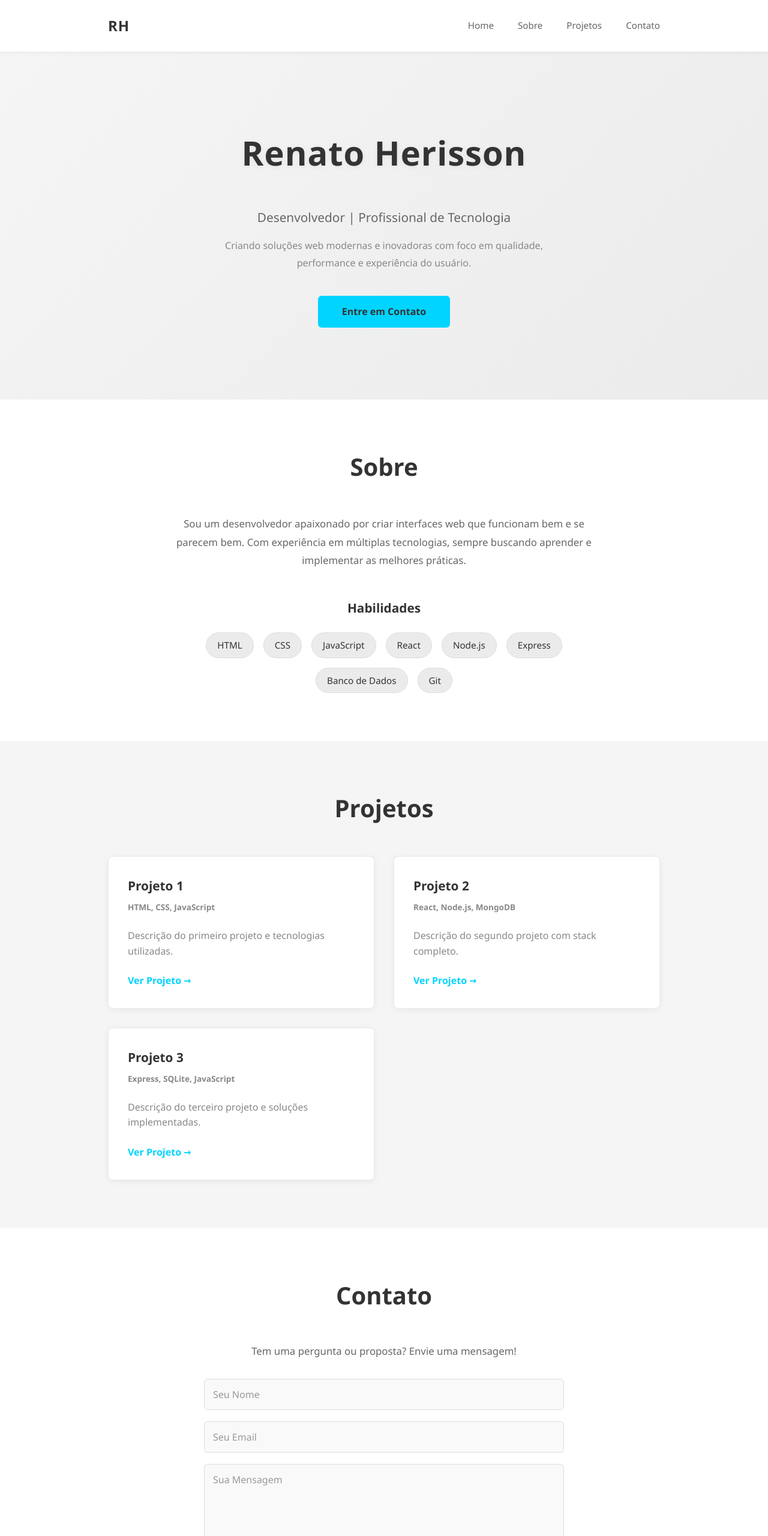
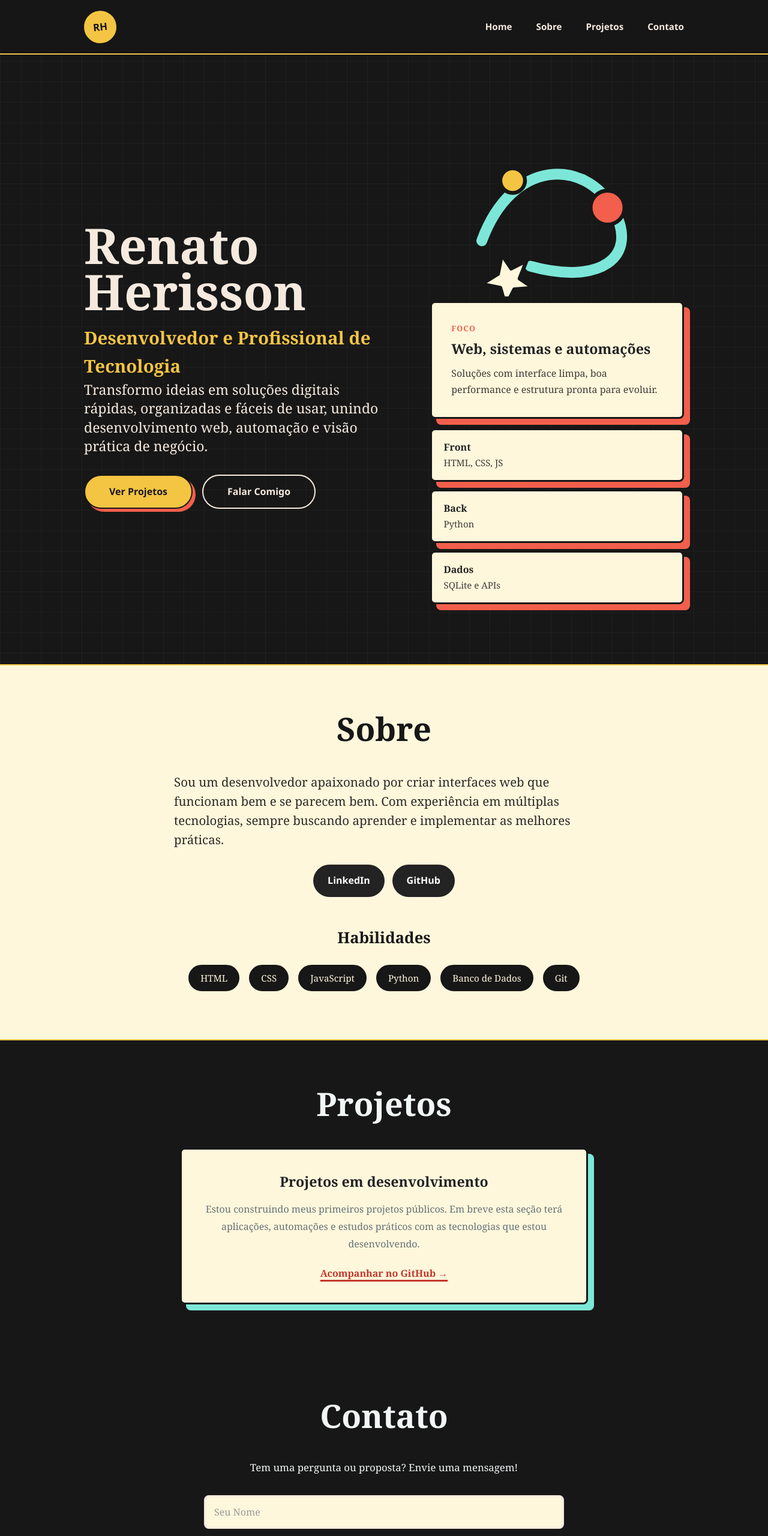
Before and after one commit to Reinattos/portfolio, a website: page public/index.html in a window 1280 px wide. Shown: the top 2560 px of the page at 60% size. Drawn offline with Linux system fonts and the light colour scheme.

Commit message:
projeto
.

```diff
--- a/public/css/style.css
+++ b/public/css/style.css
@@ -9,25 +9,31 @@ html {
 }
 
 body {
-  font-family: 'Segoe UI', Tahoma, Geneva, Verdana, sans-serif;
+  font-family: Georgia, 'Times New Roman', serif;
   line-height: 1.6;
-  color: #333333;
-  background-color: #f5f5f5;
+  color: #f6eadf;
+  background:
+    linear-gradient(90deg, rgba(255, 255, 255, 0.035) 1px, transparent 1px),
+    linear-gradient(rgba(255, 255, 255, 0.035) 1px, transparent 1px),
+    #171717;
+  background-size: 34px 34px;
 }
 
 .container {
-  max-width: 1000px;
+  max-width: 1080px;
   margin: 0 auto;
   padding: 0 40px;
 }
 
 /* ==================== NAVEGAÇÃO ==================== */
 .navbar {
-  background-color: #ffffff;
-  padding: 1.5rem 0;
+  background-color: rgba(23, 23, 23, 0.92);
+  padding: 1.1rem 0;
   position: sticky;
   top: 0;
-  box-shadow: 0 2px 8px rgba(0, 0, 0, 0.05);
+  border-bottom: 2px solid #f4c542;
+  box-shadow: none;
+  backdrop-filter: blur(10px);
   z-index: 1000;
   animation: slideDown 0.6s ease-out;
 }
@@ -50,10 +56,18 @@ body {
 }
 
 .logo {
-  font-size: 1.5rem;
-  font-weight: 700;
-  color: #333333;
-  letter-spacing: 1px;
+  width: 54px;
+  height: 54px;
+  display: grid;
+  place-items: center;
+  border: 2px solid #f4c542;
+  border-radius: 50%;
+  font-family: 'Segoe UI', Tahoma, sans-serif;
+  font-size: 1.05rem;
+  font-weight: 900;
+  color: #171717;
+  background: #f4c542;
+  transform: rotate(-6deg);
 }
 
 .nav-links {
@@ -63,113 +77,187 @@ body {
 }
 
 .nav-links a {
-  color: #666666;
-  text-decoration: none;
+  color: #f6eadf;
+  text-decoration: underline;
+  text-decoration-color: transparent;
+  text-decoration-thickness: 3px;
+  text-underline-offset: 7px;
   transition: color 0.3s ease;
   font-size: 0.95rem;
-  font-weight: 500;
+  font-weight: 800;
+  font-family: 'Segoe UI', Tahoma, sans-serif;
 }
 
 .nav-links a:hover {
-  color: #00d4ff;
+  color: #7ce7d8;
+  text-decoration-color: #f25f4c;
 }
 
 /* ==================== HERO ==================== */
 .hero {
-  background: linear-gradient(135deg, #f5f5f5 0%, #ebebeb 100%);
-  padding: 120px 0;
-  text-align: center;
+  background: transparent;
+  padding: 120px 0 100px;
+  text-align: left;
+  overflow: hidden;
 }
 
 .hero-content {
-  display: flex;
-  flex-direction: column;
+  display: grid;
+  grid-template-columns: minmax(0, 1fr) minmax(320px, 0.85fr);
   align-items: center;
-  justify-content: center;
+  gap: 5rem;
 }
 
 .hero-text {
-  max-width: 700px;
+  max-width: 680px;
 }
 
-.name-svg {
-  width: 100%;
-  max-width: 600px;
-  height: auto;
-  margin-bottom: 2rem;
-  filter: drop-shadow(0 2px 4px rgba(0, 0, 0, 0.05));
+
+.hero h1 {
+  color: #f6eadf;
+  font-size: clamp(3rem, 6.4vw, 5.5rem);
+  line-height: 0.94;
+  margin-bottom: 1rem;
+  font-weight: 900;
+  letter-spacing: 0;
+  animation: slideFromLeft 0.9s ease-out both;
 }
 
-.name-text-svg {
-  font-size: 3.5rem;
-  font-weight: 700;
-  fill: #333333;
-  letter-spacing: 1px;
-  animation: slideFromLeft 1s ease-out;
+.subtitle {
+  display: inline;
+  font-size: clamp(1.2rem, 2.3vw, 1.85rem);
+  color: #f4c542;
+  margin-bottom: 1rem;
+  font-weight: 900;
+  animation: fadeInUp 0.8s ease-out 0.2s both;
+}
+
+.description {
+  font-size: clamp(1.08rem, 1.8vw, 1.45rem);
+  color: #f6eadf;
+  line-height: 1.35;
+  margin-bottom: 2rem;
+  max-width: 760px;
+  animation: fadeInUp 0.8s ease-out 0.35s both;
+}
+
+.hero-actions {
+  display: flex;
+  flex-wrap: wrap;
+  gap: 1rem;
+  animation: fadeInUp 0.8s ease-out 0.5s both;
+}
+
+
+.hero-panel {
+  position: relative;
+  display: grid;
+  gap: 1rem;
+  animation: fadeInUp 0.8s ease-out 0.65s both;
+}
+
+.hero-card,
+.hero-stats > div {
+  background: #fff7dc;
+  border: 3px solid #171717;
+  border-radius: 8px;
+  box-shadow: 10px 10px 0 #f25f4c;
+}
+
+.hero-doodle {
+  width: min(100%, 360px);
+  justify-self: center;
+  margin-bottom: -0.5rem;
+}
+
+.doodle-line {
+  fill: none;
+  stroke: #7ce7d8;
+  stroke-width: 14;
+  stroke-linecap: round;
+}
+
+.doodle-dot {
+  fill: #f4c542;
+  stroke: #171717;
+  stroke-width: 5;
+}
+
+.dot-two {
+  fill: #f25f4c;
+}
+
+.doodle-spark {
+  fill: #fff7dc;
+  stroke: #171717;
+  stroke-width: 5;
+  stroke-linejoin: round;
+}
+
+.highlight-card {
+  padding: 2rem;
+}
+
+.card-label {
+  display: block;
+  margin-bottom: 0.6rem;
+  color: #f25f4c;
+  font-size: 0.8rem;
+  font-weight: 800;
+  letter-spacing: 0.08em;
+  text-transform: uppercase;
+}
+
+.highlight-card strong {
+  display: block;
+  color: #232323;
+  font-size: 1.45rem;
+  line-height: 1.25;
+  margin-bottom: 0.8rem;
+}
+
+.highlight-card p {
+  color: #3f3a34;
+  line-height: 1.7;
+}
+
+.hero-stats {
+  display: grid;
+  grid-template-columns: 1fr;
+  gap: 0.8rem;
+}
+
+.hero-stats > div {
+  padding: 1rem 1.2rem;
+}
+
+.hero-stats strong {
+  display: block;
+  color: #232323;
+  font-size: 1rem;
+}
+
+.hero-stats span {
+  color: #3f3a34;
+  font-size: 0.94rem;
+}
+
+.name-svg,
+.avatar-container,
+.avatar,
+.avatar:hover {
+  display: none;
 }
 
 @keyframes slideFromLeft {
   from {
     opacity: 0;
-    transform: translateX(-100px);
+    transform: translateX(-60px);
   }
   to {
     opacity: 1;
     transform: translateX(0);
   }
-}
-
-.avatar-container {
-  margin: 2rem 0;
-  animation: scaleIn 0.8s ease-out 0.3s both;
-}
-
-.avatar {
-  width: 160px;
-  height: 160px;
-  margin: 0 auto;
-  display: block;
-  filter: drop-shadow(0 6px 16px rgba(0, 0, 0, 0.1));
-  transition: all 0.4s cubic-bezier(0.34, 1.56, 0.64, 1);
-}
-
-.avatar:hover {
-  transform: scale(1.1) translateY(-6px);
-  filter: drop-shadow(0 10px 24px rgba(124, 58, 237, 0.2));
-}
-
-@keyframes scaleIn {
-  from {
-    opacity: 0;
-    transform: scale(0.7);
-  }
-  to {
-    opacity: 1;
-    transform: scale(1);
-  }
-}
-
-.subtitle {
-  font-size: 1.3rem;
-  color: #666666;
-  margin-bottom: 1rem;
-  font-weight: 500;
-  animation: fadeInUp 0.8s ease-out 0.6s both;
-}
-
-.description {
-  font-size: 1rem;
-  color: #888888;
-  line-height: 1.8;
-  margin-bottom: 2.5rem;
-  max-width: 600px;
-  margin-left: auto;
-  margin-right: auto;
-  animation: fadeInUp 0.8s ease-out 0.9s both;
-}
-
-.btn-primary {
-  animation: fadeInUp 0.8s ease-out 1.2s both;
 }
 
 @keyframes fadeInUp {
@@ -182,29 +270,62 @@ body {
     transform: translateY(0);
   }
 }
-
 /* ==================== BOTÕES ==================== */
 .btn {
   display: inline-block;
   padding: 14px 40px;
   text-decoration: none;
-  border-radius: 6px;
+  border-radius: 999px;
   transition: all 0.3s ease;
   border: none;
   cursor: pointer;
   font-size: 1rem;
-  font-weight: 600;
+  font-weight: 900;
+  font-family: 'Segoe UI', Tahoma, sans-serif;
 }
 
 .btn-primary {
-  background-color: #00d4ff;
-  color: #333333;
+  background-color: #f4c542;
+  color: #171717;
+  border: 2px solid #171717;
+  box-shadow: 5px 5px 0 #f25f4c;
 }
 
 .btn-primary:hover {
-  background-color: #00b8cc;
+  background-color: #7ce7d8;
   transform: translateY(-2px);
-  box-shadow: 0 6px 16px rgba(0, 212, 255, 0.2);
+  box-shadow: 7px 7px 0 #f25f4c;
+}
+
+.btn-secondary {
+  background-color: transparent;
+  color: #f6eadf;
+  border: 2px solid #f6eadf;
+}
+
+.btn-secondary:hover {
+  background-color: #f6eadf;
+  border-color: #f6eadf;
+  color: #171717;
+  transform: translateY(-2px);
+}
+.btn-social {
+  background-color: #232323;
+  color: #ffffff;
+  padding-left: 24px;
+  padding-right: 24px;
+}
+
+.btn-social:hover {
+  background-color: #111111;
+  transform: translateY(-2px);
+  box-shadow: 0 8px 18px rgba(35, 35, 35, 0.16);
+}
+
+.btn:disabled {
+  cursor: not-allowed;
+  opacity: 0.65;
+  transform: none;
 }
 
 /* ==================== SEÇÕES ==================== */
@@ -213,16 +334,24 @@ section {
 }
 
 section h2 {
-  font-size: 2.5rem;
+  font-size: clamp(2.1rem, 4.2vw, 3.7rem);
   margin-bottom: 3rem;
   text-align: center;
-  color: #333333;
-  font-weight: 700;
+  color: #f6eadf;
+  font-weight: 900;
+  line-height: 0.95;
 }
 
 /* ==================== SOBRE ==================== */
 .about {
-  background-color: #ffffff;
+  background-color: #fff7dc;
+  color: #171717;
+  border-top: 2px solid #f4c542;
+  border-bottom: 2px solid #f4c542;
+}
+
+.about h2 {
+  color: #171717;
 }
 
 .about-content {
@@ -231,22 +360,30 @@ section h2 {
 }
 
 .about-content > p {
-  font-size: 1.05rem;
-  color: #666666;
-  line-height: 1.8;
-  text-align: center;
+  font-size: clamp(1.05rem, 1.6vw, 1.35rem);
+  color: #2c2926;
+  line-height: 1.55;
+  text-align: left;
   margin-bottom: 3rem;
 }
 
+
+.about-socials {
+  display: flex;
+  flex-wrap: wrap;
+  justify-content: center;
+  gap: 0.8rem;
+  margin: -1.4rem 0 3rem;
+}
 .skills {
   margin-top: 3rem;
 }
 
 .skills h3 {
-  font-size: 1.3rem;
+  font-size: 1.6rem;
   margin-bottom: 1.5rem;
   text-align: center;
-  color: #333333;
+  color: #171717;
 }
 
 .skills-grid {
@@ -259,23 +396,27 @@ section h2 {
 .skill-tag {
   display: inline-block;
   padding: 8px 18px;
-  background-color: #ebebeb;
-  color: #333333;
+  background-color: #171717;
+  color: #fff7dc;
   border-radius: 25px;
   font-size: 0.95rem;
-  border: 1px solid #ddd;
+  border: 2px solid #171717;
   transition: all 0.3s ease;
 }
 
 .skill-tag:hover {
-  background-color: #00d4ff;
-  color: #333333;
-  border-color: #00d4ff;
+  background-color: #f4c542;
+  color: #171717;
+  border-color: #171717;
 }
 
 /* ==================== PROJETOS ==================== */
 .projects {
-  background-color: #f5f5f5;
+  background-color: #171717;
+}
+
+.projects h2 {
+  color: #f2f6f7;
 }
 
 .project-list {
@@ -284,6 +425,29 @@ section h2 {
   gap: 2rem;
 }
 
+
+.project-empty {
+  max-width: 680px;
+  margin: 0 auto;
+  padding: 2.2rem;
+  text-align: center;
+  background: #fff7dc;
+  border: 3px solid #171717;
+  border-radius: 8px;
+  box-shadow: 10px 10px 0 #7ce7d8;
+}
+
+.project-empty h3 {
+  color: #232323;
+  font-size: 1.45rem;
+  margin-bottom: 0.8rem;
+}
+
+.project-empty p {
+  color: #667276;
+  line-height: 1.8;
+  margin-bottom: 1.4rem;
+}
 .project-card {
   background: #ffffff;
   padding: 2rem;
@@ -300,13 +464,13 @@ section h2 {
 
 .project-card h3 {
   font-size: 1.3rem;
-  color: #333333;
+  color: #171717;
   margin-bottom: 0.5rem;
 }
 
 .project-tech {
   font-size: 0.85rem;
-  color: #00d4ff;
+  color: #c3362a;
   font-weight: 600;
   margin-bottom: 1rem;
 }
@@ -318,26 +482,33 @@ section h2 {
 }
 
 .project-link {
-  color: #00d4ff;
-  text-decoration: none;
+  color: #c3362a;
+  text-decoration: underline;
+  text-decoration-thickness: 3px;
+  text-underline-offset: 5px;
   font-weight: 600;
   transition: color 0.3s ease;
   display: inline-block;
 }
 
 .project-link:hover {
-  color: #00b8cc;
+  color: #171717;
 }
 
 /* ==================== CONTATO ==================== */
 .contact {
-  background-color: #ffffff;
+  background-color: #171717;
+}
+
+.contact h2,
+.contact-intro {
+  color: #f2f6f7;
 }
 
 .contact-intro {
   text-align: center;
   font-size: 1.05rem;
-  color: #666666;
+  color: #f2f6f7;
   margin-bottom: 2rem;
 }
 
@@ -352,12 +523,12 @@ section h2 {
 .contact-form input,
 .contact-form textarea {
   padding: 14px;
-  border: 1px solid #ddd;
-  border-radius: 6px;
+  border: 3px solid #f6eadf;
+  border-radius: 8px;
   font-family: inherit;
   font-size: 1rem;
-  background-color: #f9f9f9;
-  color: #333333;
+  background-color: #fff7dc;
+  color: #171717;
   transition: all 0.3s ease;
 }
 
@@ -369,9 +540,9 @@ section h2 {
 .contact-form input:focus,
 .contact-form textarea:focus {
   outline: none;
-  border-color: #00d4ff;
+  border-color: #f4c542;
   background-color: #ffffff;
-  box-shadow: 0 0 0 3px rgba(0, 212, 255, 0.1);
+  box-shadow: 0 0 0 4px rgba(244, 197, 66, 0.25);
 }
 
 .resposta {
@@ -383,11 +554,11 @@ section h2 {
 
 /* ==================== FOOTER ==================== */
 .footer {
-  background-color: #333333;
-  color: #e0e0e0;
+  background-color: #fff7dc;
+  color: #171717;
   padding: 2.5rem 0;
   text-align: center;
-  border-top: 1px solid #2a2a2a;
+  border-top: 2px solid #f4c542;
 }
 
 .footer .container {
@@ -407,14 +578,14 @@ section h2 {
 }
 
 .social-links a {
-  color: #e0e0e0;
+  color: #171717;
   text-decoration: none;
   transition: color 0.3s ease;
   font-weight: 500;
 }
 
 .social-links a:hover {
-  color: #00d4ff;
+  color: #c3362a;
 }
 
 /* ==================== RESPONSIVO ==================== */
@@ -423,20 +594,31 @@ section h2 {
     padding: 0 20px;
   }
 
+  .navbar .container {
+    flex-direction: column;
+    gap: 1rem;
+  }
+
   .nav-links {
-    gap: 1.5rem;
+    gap: 1rem;
   }
 
   .hero {
-    padding: 80px 0;
+    padding: 80px 0 70px;
+    text-align: center;
   }
 
-  .name-text {
-    font-size: 2.5rem;
+  .hero-content {
+    grid-template-columns: 1fr;
+    gap: 2rem;
   }
 
-  .subtitle {
-    font-size: 1.1rem;
+  .hero h1 {
+    font-size: 3rem;
+  }
+
+  .hero-actions {
+    justify-content: center;
   }
 
   section {
@@ -468,8 +650,8 @@ section h2 {
     padding: 60px 0;
   }
 
-  .name-text {
-    font-size: 1.8rem;
+  .hero h1 {
+    font-size: 2.35rem;
   }
 
   .subtitle {
@@ -485,39 +667,3 @@ section h2 {
     grid-template-columns: 1fr;
   }
 }
-
-.social-links a {
-  color: white;
-  text-decoration: none;
-  margin-left: 1rem;
-  transition: color 0.3s;
-}
-
-.social-links a:hover {
-  color: #00d4ff;
-}
-
-/* Responsivo */
-@media (max-width: 768px) {
-  .hero h1 {
-    font-size: 2rem;
-  }
-
-  .navbar .container {
-    flex-direction: column;
-    gap: 1rem;
-  }
-
-  .nav-links {
-    gap: 1rem;
-  }
-
-  .footer .container {
-    flex-direction: column;
-  }
-
-  .social-links a {
-    margin-left: 0;
-    margin-right: 1rem;
-  }
-}
--- a/public/index.html
+++ b/public/index.html
@@ -24,16 +24,43 @@
   <section id="home" class="hero">
     <div class="container hero-content">
       <div class="hero-text">
-        <svg class="name-svg" xmlns="http://www.w3.org/2000/svg" viewBox="0 0 600 100">
-          <!-- Texto com animação de desenho -->
-          <text x="50%" y="70" class="name-text-svg" text-anchor="middle">Renato Herisson</text>
+        <h1>Renato Herisson</h1>
+        <p class="subtitle">Desenvolvedor e Profissional de Tecnologia</p>
+        <p class="description">
+          Transformo ideias em soluções digitais rápidas, organizadas e fáceis de usar,
+          unindo desenvolvimento web, automação e visão prática de negócio.
+        </p>
+        <div class="hero-actions">
+          <a href="#projetos" class="btn btn-primary">Ver Projetos</a>
+          <a href="#contato" class="btn btn-secondary">Falar Comigo</a>
+        </div>
+      </div>
+      <div class="hero-panel" aria-label="Resumo profissional">
+        <svg class="hero-doodle" viewBox="0 0 280 220" aria-hidden="true">
+          <path class="doodle-line" d="M42 148 C82 40, 176 42, 212 106 S194 206, 105 181" />
+          <circle class="doodle-dot dot-one" cx="82" cy="70" r="16" />
+          <circle class="doodle-dot dot-two" cx="205" cy="105" r="22" />
+          <path class="doodle-spark" d="M68 166 l12 18 l20 -10 l-9 23 l18 12 l-25 2 l-11 22 l-7 -24 l-24 -5 l21 -13 z" />
         </svg>
-        <p class="subtitle">Desenvolvedor | Profissional de Tecnologia</p>
-        <p class="description">
-          Criando soluções web modernas e inovadoras com foco em qualidade,
-          performance e experiência do usuário.
-        </p>
-        <a href="#contato" class="btn btn-primary">Entre em Contato</a>
+        <div class="hero-card highlight-card">
+          <span class="card-label">Foco</span>
+          <strong>Web, sistemas e automações</strong>
+          <p>Soluções com interface limpa, boa performance e estrutura pronta para evoluir.</p>
+        </div>
+        <div class="hero-stats">
+          <div>
+            <strong>Front</strong>
+            <span>HTML, CSS, JS</span>
+          </div>
+          <div>
+            <strong>Back</strong>
+            <span>Python</span>
+          </div>
+          <div>
+            <strong>Dados</strong>
+            <span>SQLite e APIs</span>
+          </div>
+        </div>
       </div>
     </div>
   </section>
@@ -47,15 +74,17 @@
           Sou um desenvolvedor apaixonado por criar interfaces web que funcionam bem e se parecem bem.
           Com experiência em múltiplas tecnologias, sempre buscando aprender e implementar as melhores práticas.
         </p>
+        <div class="about-socials" aria-label="Redes sociais">
+          <a href="https://www.linkedin.com/in/reinatos/" class="btn btn-social" target="_blank" rel="noopener noreferrer">LinkedIn</a>
+          <a href="https://github.com/Reinattos" class="btn btn-social" target="_blank" rel="noopener noreferrer">GitHub</a>
+        </div>
         <div class="skills">
           <h3>Habilidades</h3>
           <div class="skills-grid">
             <span class="skill-tag">HTML</span>
             <span class="skill-tag">CSS</span>
             <span class="skill-tag">JavaScript</span>
-            <span class="skill-tag">React</span>
-            <span class="skill-tag">Node.js</span>
-            <span class="skill-tag">Express</span>
+            <span class="skill-tag">Python</span>
             <span class="skill-tag">Banco de Dados</span>
             <span class="skill-tag">Git</span>
           </div>
@@ -68,25 +97,13 @@
   <section id="projetos" class="projects">
     <div class="container">
       <h2>Projetos</h2>
-      <div class="project-list">
-        <div class="project-card">
-          <h3>Projeto 1</h3>
-          <p class="project-tech">HTML, CSS, JavaScript</p>
-          <p>Descrição do primeiro projeto e tecnologias utilizadas.</p>
-          <a href="#" class="project-link">Ver Projeto →</a>
-        </div>
-        <div class="project-card">
-          <h3>Projeto 2</h3>
-          <p class="project-tech">React, Node.js, MongoDB</p>
-          <p>Descrição do segundo projeto com stack completo.</p>
-          <a href="#" class="project-link">Ver Projeto →</a>
-        </div>
-        <div class="project-card">
-          <h3>Projeto 3</h3>
-          <p class="project-tech">Express, SQLite, JavaScript</p>
-          <p>Descrição do terceiro projeto e soluções implementadas.</p>
-          <a href="#" class="project-link">Ver Projeto →</a>
-        </div>
+      <div class="project-empty">
+        <h3>Projetos em desenvolvimento</h3>
+        <p>
+          Estou construindo meus primeiros projetos públicos. Em breve esta seção terá aplicações,
+          automações e estudos práticos com as tecnologias que estou desenvolvendo.
+        </p>
+        <a href="https://github.com/Reinattos" class="project-link" target="_blank" rel="noopener noreferrer">Acompanhar no GitHub &rarr;</a>
       </div>
     </div>
   </section>
@@ -109,10 +126,10 @@
   <!-- Footer -->
   <footer class="footer">
     <div class="container">
-      <p>&copy; 2024 Renato Herisson. Todos os direitos reservados.</p>
+      <p>&copy; 2026 Renato Herisson. Todos os direitos reservados.</p>
       <div class="social-links">
-        <a href="https://linkedin.com" target="_blank">LinkedIn</a>
-        <a href="https://github.com" target="_blank">GitHub</a>
+        <a href="https://www.linkedin.com/in/reinatos/" target="_blank" rel="noopener noreferrer">LinkedIn</a>
+        <a href="https://github.com/Reinattos" target="_blank" rel="noopener noreferrer">GitHub</a>
         <a href="mailto:seu-email@example.com">Email</a>
       </div>
     </div>
```
Also changed, not shown: public/js/script.js (+22 -13 lines), server.js (+57 -11 lines), README.md, 1 other file.
